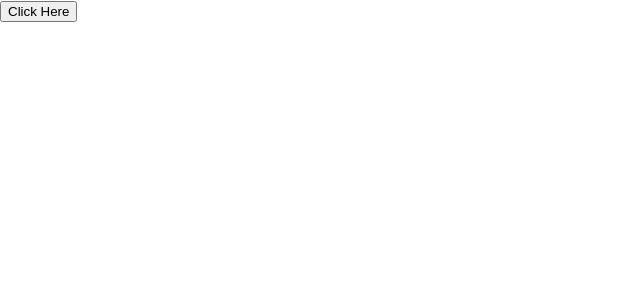
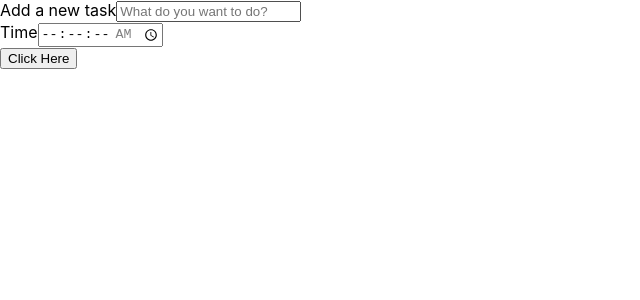
Before and after one commit to eduardojigub/react-with-ts-alura, a React (Create React App) app in the folder alura-studies/: page / in a window 1280 px wide. Shown: the top 300 px of the page, without its empty margins (0-640 px from the left). Built offline with nearby package versions, Linux system fonts and the light colour scheme; the HTML template or start-up script is replaced by a standard one.

Commit message:
feat: addin form label

```diff
--- a/alura-studies/src/App.tsx
+++ b/alura-studies/src/App.tsx
@@ -1,10 +1,10 @@
 import React from 'react';
-import Button from './components/Button';
+import Form from './components/Forms';
 
 function App() {
   return (
     <div className="App">
-      <Button/>
+      <Form />
     </div>
   );
 }
--- /dev/null
+++ b/alura-studies/src/components/Forms/index.tsx
@@ -0,0 +1,42 @@
+import React from "react";
+import Button from "../Button";
+
+class Form extends React.Component {
+  render(): React.ReactNode {
+    return (
+      <>
+        <form>
+          <div>
+            <label htmlFor='task'>
+                Add a new task
+            </label>
+            <input
+            type="text"
+            name="task"
+            id="task"
+            placeholder="What do you want to do?"
+            required
+            />
+          </div>
+          <div>
+            <label htmlFor="time">
+                Time
+            </label>
+            <input
+            type="time"
+            step="1"
+            name="time"
+            id="time"
+            min="00:00:00"
+            max="01:30:00"
+            required
+            />
+          </div>
+          <Button />
+        </form>
+      </>
+    );
+  }
+}
+
+export default Form;
```
